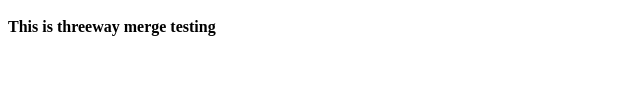
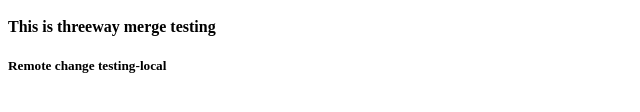
Before and after one commit to mohanraz81/webtest2506, a plain HTML site: page index.html in a window 1280 px wide. Shown: the part 178-290 px from the top of the page, without its empty margins (0-640 px from the left). Drawn offline with Linux system fonts and the light colour scheme.

Commit message:
remote change

```diff
--- a/index.html
+++ b/index.html
@@ -3,3 +3,4 @@
 <h3>This is on test branch</h3>
 <h4>Master changes in threeway merge</h4>
 <h4>This is threeway merge testing</h4>
+<h5>Remote change testing-local </h5>
```
